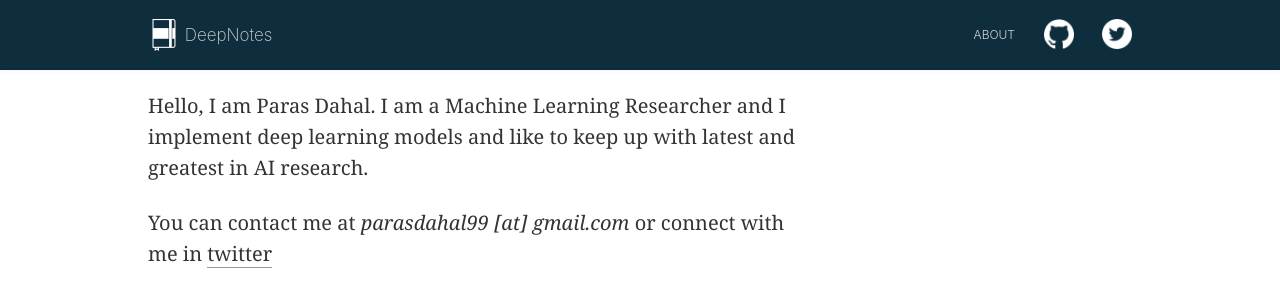
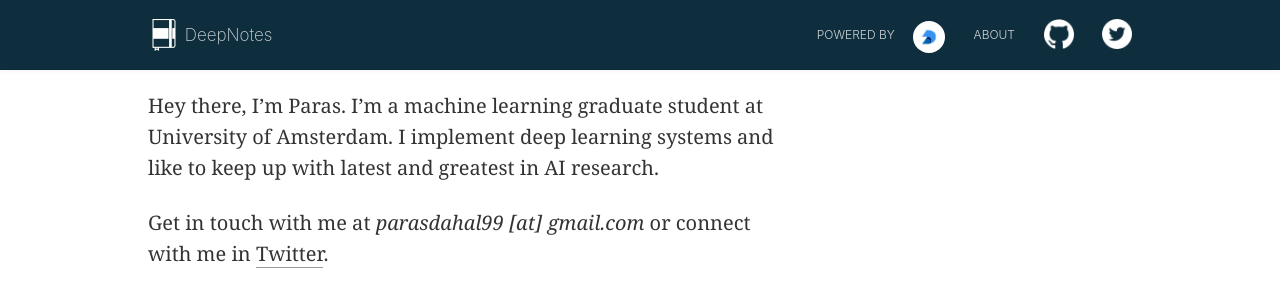
Before and after one commit to parasdahal/deepnotes, a Jekyll site: the page built from about.md, in a window 1280 px wide. Shown: the top 307 px of the page. Built offline with Jekyll 4.4.1, drawn with Linux system fonts in a browser that asks for light colours.

Commit message:
Added Deepnote logo on the header bar.

```diff
--- a/_includes/header.html
+++ b/_includes/header.html
@@ -4,6 +4,9 @@
     <img src="/public/images/notebook.png" style="position:relative;top:10px;" alt="{{site.title}}"> {{site.title}}
     </a>
     <div class="nav">
+        <a href="https://deepnote.com/?utm_source=deepnotes_io&utm_medium=banner&utm_campaign=nov2020">Powered by <img
+          class="deepnote-logo-header"
+          src="public/images/deepnote-logo.png"/></a>
         <a href="/about">About</a>
       <a href="https://github.com/parasdahal" class="social"><img src="/public/images/github.png"></a>
     <a href="https://twitter.com/parasdahal" class="social"><img src="/public/images/twitter.png"></a>
--- a/about.md
+++ b/about.md
@@ -4,6 +4,6 @@ title: About
 ---
 
 
-Hello, I am Paras Dahal. I am a Machine Learning Researcher and I implement deep learning models and like to keep up with latest and greatest in AI research.
+Hey there, I'm Paras. I'm a machine learning graduate student at University of Amsterdam. I implement deep learning systems and like to keep up with latest and greatest in AI research.
 
-You can contact me at *parasdahal99 [at] gmail.com* or connect with me in [twitter](http://twitter.com/parasdahal)
+Get in touch with me at *parasdahal99 [at] gmail.com* or connect with me in [Twitter](http://twitter.com/parasdahal).
--- a/public/css/distyll.css
+++ b/public/css/distyll.css
@@ -366,3 +366,12 @@ code{
   font-size: 14px;
   line-height: 1.5em;
 }
+
+.deepnote-logo-header {
+  max-height: 32px;
+  position: relative;
+  top: 14px;
+  background-color: #fff;
+  border-radius: 50px;
+  margin-left: 15px;
+}
```
Also changed, not shown: public/images/deepnote-logo.png (added).
